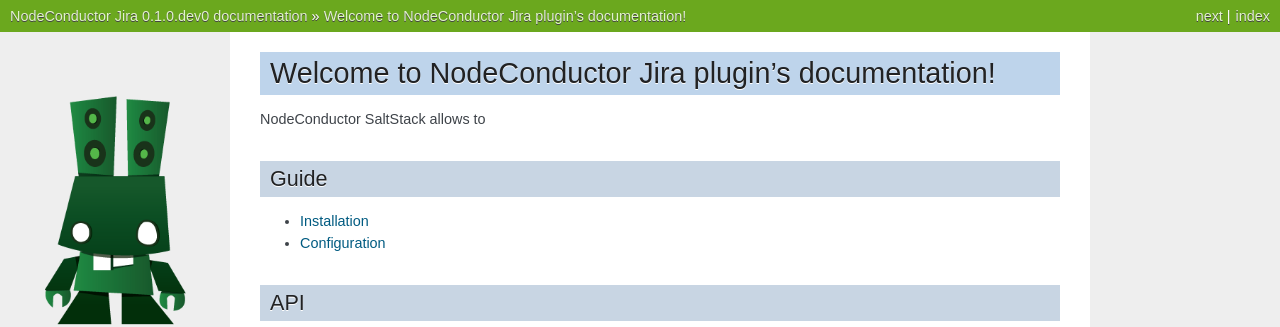
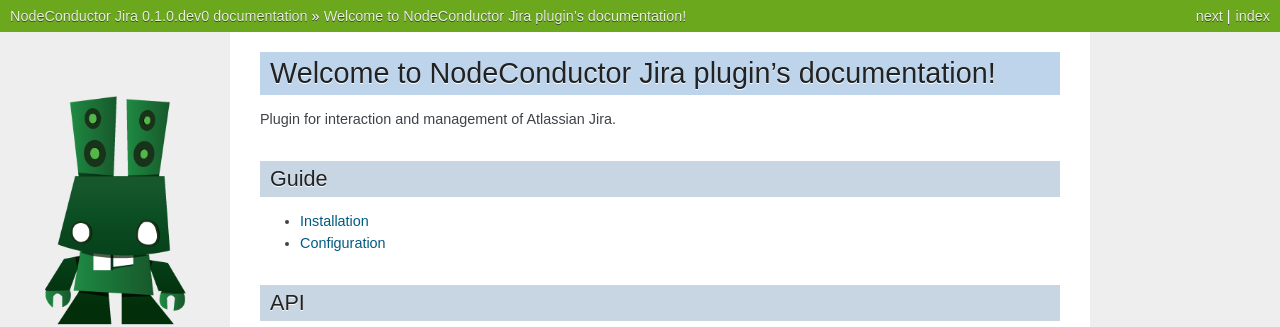
Before and after one commit to opennode/waldur-jira, a Sphinx documentation site: the page built from docs/index.rst, in a window 1280 px wide. Shown: the top 327 px of the page. Built offline with Sphinx 7.4.7, drawn with Linux system fonts in a browser that asks for light colours; the version number is read from the project's files by our own code.

Commit message:
Remove leftover (NC-943)

```diff
--- a/docs/index.rst
+++ b/docs/index.rst
@@ -1,7 +1,7 @@
 Welcome to NodeConductor Jira plugin's documentation!
 ================================================================
 
-NodeConductor SaltStack allows to
+Plugin for interaction and management of Atlassian Jira.
 
 Guide
 -----
```
